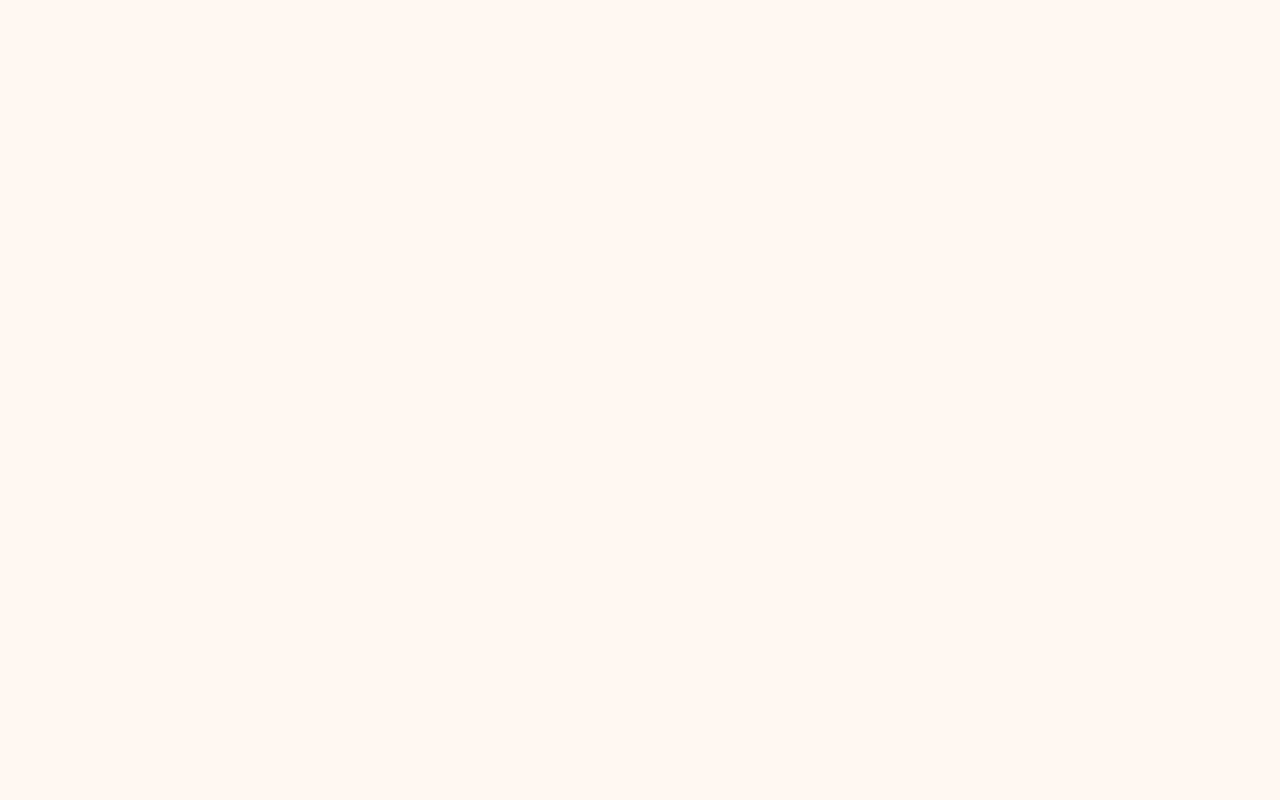
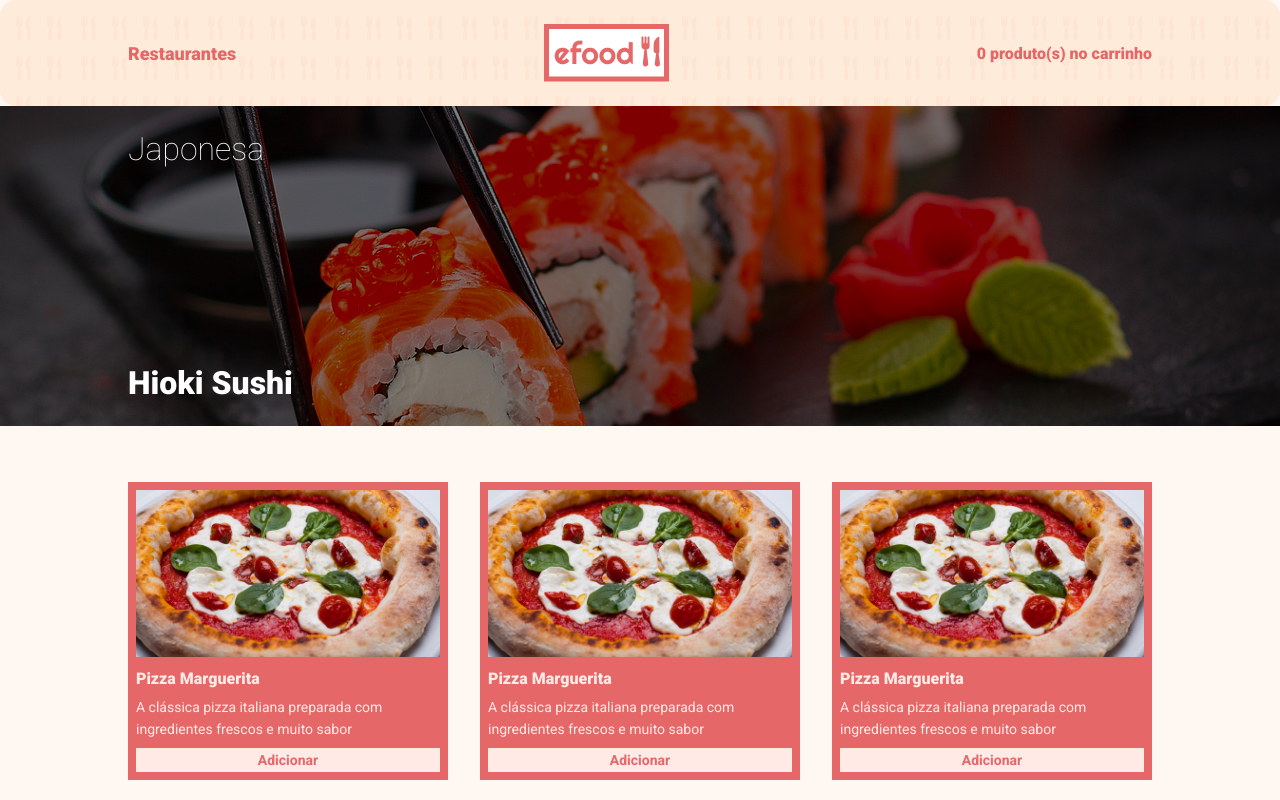
Before and after one commit to LucGabriel08/efood, a React (Create React App) app: page /perfil/1 in a window 1280 px wide. Before the commit this address had no page. Shown: the top 800 px of the page. Built offline with nearby package versions, Linux system fonts and the light colour scheme.

Commit message:
feat: implementa rotas dinâmicas e dados mockados de restaurantes

```diff
--- a/src/components/RestaurantCard/index.tsx
+++ b/src/components/RestaurantCard/index.tsx
@@ -4,6 +4,7 @@ import { estrela } from "../../assets/images";
 import { Link } from "react-router-dom";
 
 type Props = {
+  id: number;
   title: string;
   rate: number;
   description: string;
@@ -13,6 +14,7 @@ type Props = {
 };
 
 const RestaurantCard = ({
+  id,
   title,
   rate,
   description,
@@ -35,7 +37,7 @@ const RestaurantCard = ({
         </S.RateContainer>
       </S.Infos>
       <S.Description>{description}</S.Description>
-      <S.ButtonLink to="/perfil">
+      <S.ButtonLink to={`/perfil/${id}`}>
         <S.Button>Saiba mais</S.Button>
       </S.ButtonLink>
     </S.Content>
--- /dev/null
+++ b/src/mocks/restaurants.ts
@@ -0,0 +1,54 @@
+import { sushi, macarrao, banner_macarrao } from "../assets/images";
+
+const restaurants = [
+  {
+    id: 1,
+    title: "Hioki Sushi",
+    category: "Japonesa",
+    image: sushi,
+    banner: sushi,
+    rate: 4.9,
+  },
+  {
+    id: 2,
+    title: "La Dolce Vita",
+    category: "Italiana",
+    image: macarrao,
+    banner: banner_macarrao,
+    rate: 4.7,
+  },
+  {
+    id: 3,
+    title: "Hioki Sushi",
+    category: "Japonesa",
+    image: sushi,
+    banner: sushi,
+    rate: 4.9,
+  },
+  {
+    id: 4,
+    title: "La Dolce Vita",
+    category: "Italiana",
+    image: macarrao,
+    banner: banner_macarrao,
+    rate: 4.7,
+  },
+  {
+    id: 5,
+    title: "Hioki Sushi",
+    category: "Japonesa",
+    image: sushi,
+    banner: sushi,
+    rate: 4.9,
+  },
+  {
+    id: 6,
+    title: "La Dolce Vita",
+    category: "Italiana",
+    image: macarrao,
+    banner: banner_macarrao,
+    rate: 4.7,
+  },
+];
+
+export default restaurants;
--- a/src/pages/Home/index.tsx
+++ b/src/pages/Home/index.tsx
@@ -13,6 +13,7 @@ const Home = () => (
     <div className="container">
       <S.List>
         <RestaurantCard
+          id={1}
           title="Hioki Sushi"
           rate={4.9}
           description="Peça já o melhor da culinária japonesa no conforto da sua casa! Sushis frescos, sashimis deliciosos e pratos quentes irresistíveis. Entrega rápida, embalagens cuidadosas e qualidade garantida. Experimente o Japão sem sair do lar com nosso delivery!"
@@ -21,6 +22,7 @@ const Home = () => (
           featured
         />
         <RestaurantCard
+          id={2}
           title="La Dolce Vita"
           rate={4.7}
           description="A La Dolce Vita Trattoria leva a autêntica cozinha italiana até você! Desfrute de massas caseiras, pizzas deliciosas e risotos incríveis, tudo no conforto do seu lar. Entrega rápida, pratos bem embalados e sabor inesquecível. Peça já!"
@@ -28,6 +30,7 @@ const Home = () => (
           category="Italiana"
         />
         <RestaurantCard
+          id={3}
           title="Hioki Sushi"
           rate={4.9}
           description="Peça já o melhor da culinária japonesa no conforto da sua casa! Sushis frescos, sashimis deliciosos e pratos quentes irresistíveis. Entrega rápida, embalagens cuidadosas e qualidade garantida. Experimente o Japão sem sair do lar com nosso delivery!"
@@ -35,6 +38,7 @@ const Home = () => (
           category="Japonesa"
         />
         <RestaurantCard
+          id={4}
           title="La Dolce Vita"
           rate={4.7}
           description="A La Dolce Vita Trattoria leva a autêntica cozinha italiana até você! Desfrute de massas caseiras, pizzas deliciosas e risotos incríveis, tudo no conforto do seu lar. Entrega rápida, pratos bem embalados e sabor inesquecível. Peça já!"
@@ -42,6 +46,7 @@ const Home = () => (
           category="Italiana"
         />
         <RestaurantCard
+          id={5}
           title="Hioki Sushi"
           rate={4.9}
           description="Peça já o melhor da culinária japonesa no conforto da sua casa! Sushis frescos, sashimis deliciosos e pratos quentes irresistíveis. Entrega rápida, embalagens cuidadosas e qualidade garantida. Experimente o Japão sem sair do lar com nosso delivery!"
@@ -49,6 +54,7 @@ const Home = () => (
           category="Japonesa"
         />
         <RestaurantCard
+          id={6}
           title="La Dolce Vita"
           rate={4.7}
           description="A La Dolce Vita Trattoria leva a autêntica cozinha italiana até você! Desfrute de massas caseiras, pizzas deliciosas e risotos incríveis, tudo no conforto do seu lar. Entrega rápida, pratos bem embalados e sabor inesquecível. Peça já!"
--- a/src/pages/Perfil/index.tsx
+++ b/src/pages/Perfil/index.tsx
@@ -1,20 +1,33 @@
+import { useParams } from "react-router-dom";
+import restaurants from "../../mocks/restaurants";
+
 import ProfileHeader from "../../components/PerfilHeader";
 import Banner from "../../components/Banner";
 import FoodList from "../../components/FoodList";
+import Footer from "../../components/Footer";
 import { banner_macarrao } from "../../assets/images";
 
 console.log("banner:", banner_macarrao);
 
 const Perfil = () => {
+  const { id } = useParams();
+
+  const restaurant = restaurants.find((item) => item.id === Number(id));
+
+  if (!restaurant) {
+    return <h1>Restaurante não encontrado</h1>;
+  }
+
   return (
     <>
       <ProfileHeader />
       <Banner
-        image={banner_macarrao}
-        title={"La Dolce Vita Trattoria"}
-        category={"Italiana"}
+        image={restaurant!.banner}
+        title={restaurant!.title}
+        category={restaurant!.category}
       />
       <FoodList />
+      <Footer />
     </>
   );
 };
--- a/src/routes/index.tsx
+++ b/src/routes/index.tsx
@@ -6,7 +6,7 @@ const Rotas = () => (
   <BrowserRouter>
     <Routes>
       <Route path="/" element={<Home />} />
-      <Route path="/perfil" element={<Perfil />} />
+      <Route path="/perfil/:id" element={<Perfil />} />
     </Routes>
   </BrowserRouter>
 );
```
Also changed, not shown: src/models/restaurante.ts (added, +29 -0 lines).
